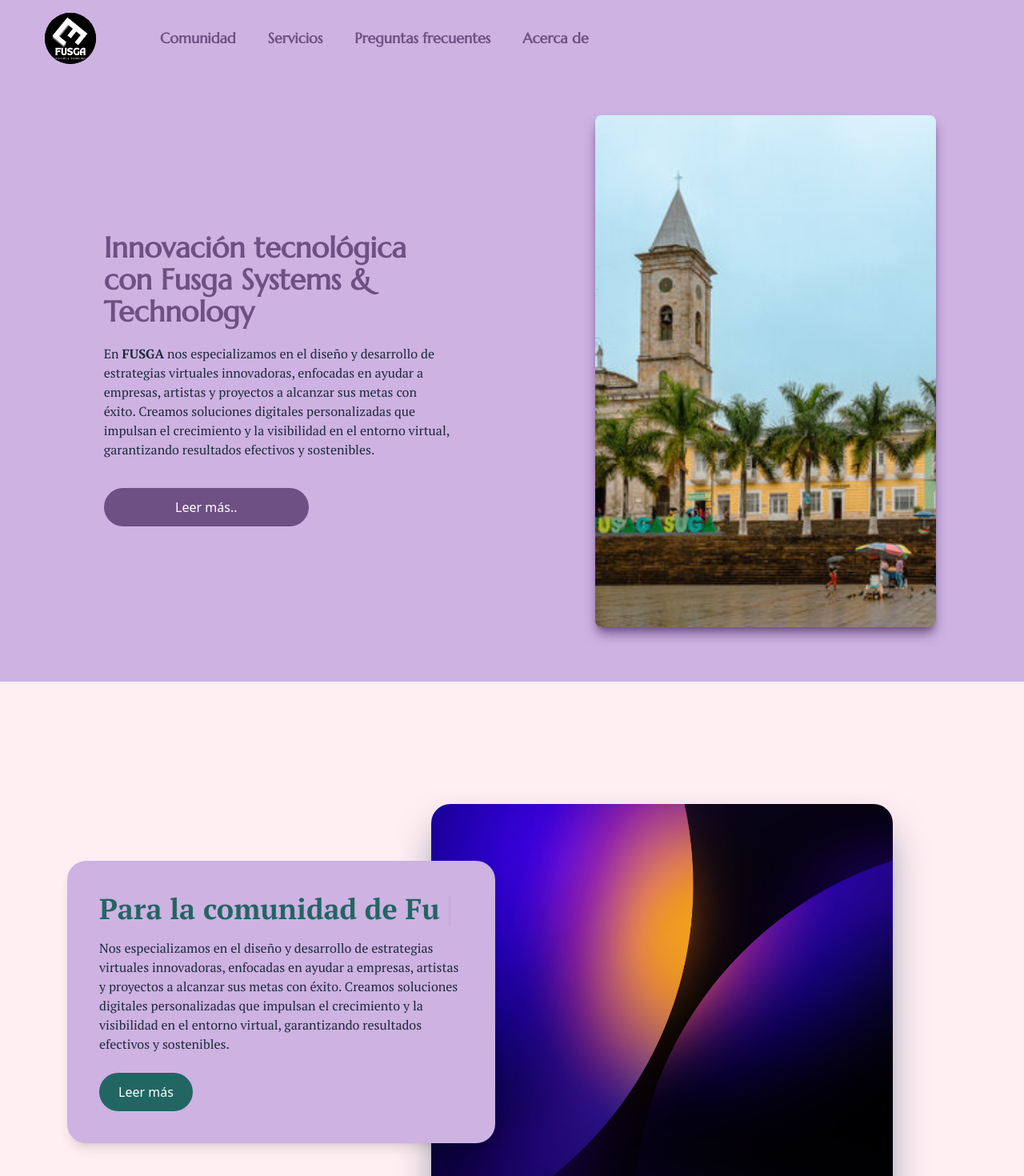
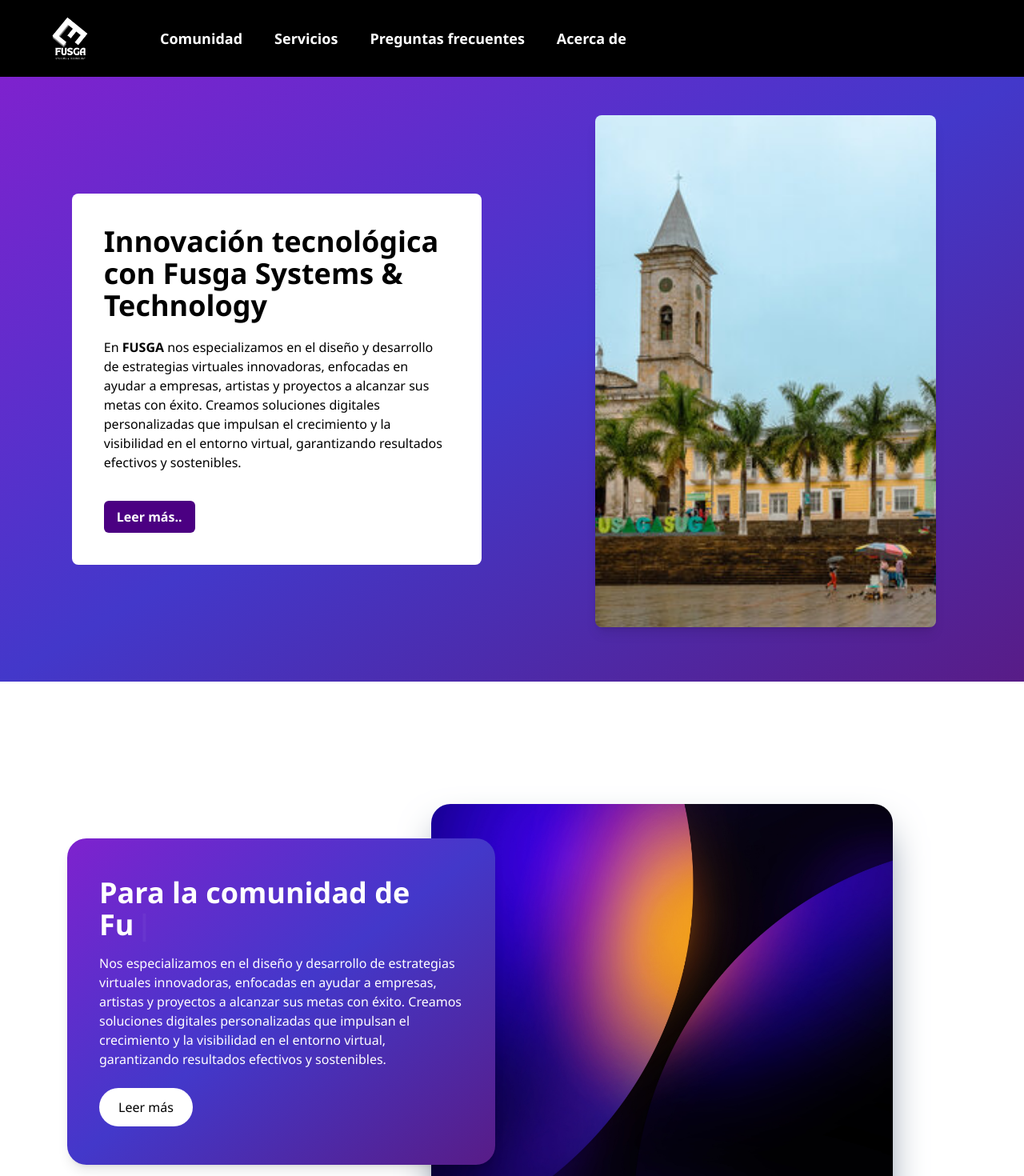
Before and after one commit to dagarciagil/Fusga, a React (Vite) app: page / in a window 1280 px wide. Shown: the top 1470 px of the page at 80% size. Built offline with nearby package versions, Linux system fonts and the light colour scheme.

Commit message:
cambio colores y fuente toda la pagina

```diff
--- a/src/components/layout/Footer.tsx
+++ b/src/components/layout/Footer.tsx
@@ -3,8 +3,8 @@ import { Facebook, Instagram, Mail, Phone } from "lucide-react";
 
 export const Footer = () => {
   return (
-    <footer className="bg-pinkC text-ptextC pt-10 pb-6 px-6 md:px-16">
-      <section className="flex flex-col md:flex-row justify-between items-start  border-b border-gray-700 pb-8">
+    <footer className="bg-black text-white pt-10 pb-6 px-6 md:px-16">
+      <section className="flex flex-col md:flex-row justify-between items-start border-b border-gray-700 pb-8">
         {/* Logo y descripción */}
         <article className="flex flex-col items-start">
           <img
@@ -12,13 +12,13 @@ export const Footer = () => {
             alt="FUSGA Logo"
             className="h-16 w-16 rounded-full mb-3"
           />
-          <p className="text-sm text-purpleC">Fusga Systems & Technology</p>
+          <p className="text-sm text-white">Fusga Systems & Technology</p>
         </article>
 
         {/* Contacto */}
         <article>
           <h3 className="text-lg font-semibold mb-2">Contacto</h3>
-          <ul className="space-y-1 text-sm text-purpleC">
+          <ul className="space-y-1 text-sm text-white">
             <li className="flex items-center gap-2">
               <Mail size={16} /> contacto@fusga.edu.co
             </li>
@@ -27,10 +27,11 @@ export const Footer = () => {
             </li>
           </ul>
         </article>
+
         {/* Redes sociales */}
         <article>
           <h3 className="text-lg font-semibold mb-2">Síguenos</h3>
-          <div className="flex items-center gap-4 text-purpleC">
+          <div className="flex items-center gap-4 text-white">
             <a
               href="https://facebook.com"
               target="_blank"
@@ -52,7 +53,7 @@ export const Footer = () => {
       </section>
 
       {/* Derechos de autor */}
-      <div className="text-center text-sm text-ptextC mt-6">
+      <div className="text-center text-sm text-white mt-6">
         &copy; {new Date().getFullYear()} FUSGA. Todos los derechos reservados.
       </div>
     </footer>
--- a/src/components/layout/Navbar.tsx
+++ b/src/components/layout/Navbar.tsx
@@ -7,7 +7,6 @@ export const Navbar = () => {
   const [isMenuOpen, setIsMenuOpen] = useState(false);
   const location = useLocation();
 
-  // Cierra el menú móvil al cambiar de ruta
   useEffect(() => {
     setIsMenuOpen(false);
   }, [location.pathname]);
@@ -16,8 +15,8 @@ export const Navbar = () => {
     setIsMenuOpen(!isMenuOpen);
   };
 
-  return (
-    <header className="relative z-50 p-4 text-lg font-bold text-purpleC bg-pinkC">
+    return (
+    <header className="relative z-50 p-4 text-lg font-bold text-white bg-black">
       <nav className="flex items-center justify-start gap-20">
         {/* Logo */}
         <div className="flex items-center justify-center w-16 h-16 ml-10 bg-black rounded-full sm:h-16 sm:w-16">
@@ -32,11 +31,10 @@ export const Navbar = () => {
 
         {/* Botón hamburguesa */}
         <button
-          className="ml-auto mr-4 text-purpleC md:hidden"
+          className="ml-auto mr-4 text-white md:hidden"
           onClick={toggleMenu}
           aria-label="Abrir menú"
         >
-          {/* Si el menu esta abierto muestra la X con las rutas, sino muestra el menu hamburguesa */}
           {isMenuOpen ? <X size={28} /> : <Menu size={28} />}
         </button>
 
@@ -53,8 +51,8 @@ export const Navbar = () => {
             </Link>
           </li>
           <li>
-            <a href="/#faq" className="hover:text-greenC">
-              Preguntas frecuentes
+            <a href="/#faq-section" className="hover:text-greenC">
+               Preguntas frecuentes
             </a>
           </li>
           <li>
@@ -65,10 +63,10 @@ export const Navbar = () => {
         </ul>
       </nav>
 
-      {/* Menú móvil (visible solo si está abierto) si isMenuOpen es true muestra el menú y cambia a la X */}
+      {/* Menú móvil */}
       {isMenuOpen && (
-        <nav className="absolute left-0 right-0 overflow-y-auto border-gray-700 shadow-md bg-pinkC md:hidden top-full z-1">
-          <ul className="flex flex-col px-4 py-2 text-base">
+        <nav className="absolute left-0 right-0 overflow-y-auto border-gray-700 shadow-md bg-black md:hidden top-full z-10">
+          <ul className="flex flex-col px-4 py-2 text-base text-white">
             <li>
               <Link
                 to="/"
@@ -97,13 +95,14 @@ export const Navbar = () => {
               </Link>
             </li>
             <li>
-              <Link
-                to="/faq"
+              <a
+                href="/#faq-section"
                 className="block py-2 hover:text-greenC"
                 onClick={toggleMenu}
               >
                 Preguntas frecuentes
-              </Link>
+              </a>
+
             </li>
             <li>
               <Link
--- a/src/pages/Comunity/Comunity.tsx
+++ b/src/pages/Comunity/Comunity.tsx
@@ -1,7 +1,7 @@
 export const Comunity = () => {
   return (
     <>
-      <section className="relative h-auto py-10 md:h-screen lg:h-screen 3xl:h-screen">
+      <section className="relative h-auto py-10 md:h-screen lg:h-screen 3xl:h-screen bg-white">
         {/* Elementos decorativos de fondo */}
         <section className="h-[95%] flex flex-col items-center justify-center gap-4 px-4 relative z-10">
           <div data-aos="fade-down" className="max-w-2xl mx-auto text-center">
@@ -16,7 +16,7 @@ export const Comunity = () => {
 
           {/* Panel de Bolsa de empleo */}
           <section className="grid grid-cols-1 gap-5 mb-16 md:place-items-center md:place-content-center lg:grid-cols-2 lg:w-[80%] lg:gap-0 3xl:w-[80%]">
-            <section className="flex flex-col justify-center w-full h-64 md:w-[80%] md:h-[20rem] md:p-10 lg:flex-row lg:w-[95%] 3xl:w-[90%] 3xl:h-[25rem] p-6 overflow-hidden rounded-lg bg-colorCard relative group transition-all duration-300 hover:shadow-lg hover:shadow-purple-300/50">
+             <section className="flex flex-col justify-center w-full h-64 md:w-[80%] md:h-[20rem] md:p-10 lg:flex-row lg:w-[95%] 3xl:w-[90%] 3xl:h-[25rem] p-6 overflow-hidden rounded-lg bg-gradient-to-br from-purple-700 via-indigo-700 to-purple-900 md:py-12-200 text-white relative group transition-all duration-300 hover:shadow-lg hover:shadow-teal-300/50">
               {/* Elemento decorativo */}
               <div className="absolute w-32 h-32 transition-all duration-500 rounded-full -bottom-10 -right-10 bg-white/10 group-hover:-bottom-5 group-hover:-right-5"></div>
 
@@ -47,7 +47,7 @@ export const Comunity = () => {
             </section>
 
             {/* Panel de Turismo */}
-            <section className="flex flex-col justify-center w-full h-64 md:w-[80%] md:h-[20rem] md:p-10 lg:flex-row lg:w-[95%] 3xl:w-[90%] 3xl:h-[25rem] p-6 overflow-hidden rounded-lg bg-colorCard relative group transition-all duration-300 hover:shadow-lg hover:shadow-teal-300/50">
+            <section className="flex flex-col justify-center w-full h-64 md:w-[80%] md:h-[20rem] md:p-10 lg:flex-row lg:w-[95%] 3xl:w-[90%] 3xl:h-[25rem] p-6 overflow-hidden rounded-lg bg-gradient-to-br from-purple-700 via-indigo-700 to-purple-900 md:py-12-200 text-white relative group transition-all duration-300 hover:shadow-lg hover:shadow-teal-300/50">
               {/* Elemento decorativo */}
               <div className="absolute w-32 h-32 transition-all duration-500 rounded-full -top-10 -left-10 bg-white/10 group-hover:-top-5 group-hover:-left-5"></div>
 
--- a/src/pages/Home/components/Comunity.tsx
+++ b/src/pages/Home/components/Comunity.tsx
@@ -19,9 +19,9 @@ export const ComunityH = () => {
           whileInView={{ opacity: 1, y: 0 }}
           viewport={{ once: false, amount: 0.3 }}
           transition={{ duration: 0.8, delay: 0.3 }}
-          className="bg-pinkC w-full z-10 sm:w-[90%] md:w-[80%] lg:w-[35rem] rounded-3xl shadow-lg hover:shadow-2xl transition-all duration-300 p-6 sm:p-8 md:p-10"
+          className="bg-gradient-to-br from-purple-700 via-indigo-700 to-purple-900 md:py-12 z-10 sm:w-[90%] md:w-[80%] lg:w-[35rem] rounded-3xl shadow-lg hover:shadow-2xl transition-all duration-300 p-6 sm:p-8 md:p-10"
         >
-          <h2 className="mb-4 text-xl font-bold sm:text-2xl md:text-3xl lg:text-4xl text-greenC">
+          <h2 className="mb-4 text-xl font-bold sm:text-2xl md:text-3xl lg:text-4xl text-white">
             <Typewriter
               words={['Para la comunidad de Fusagasugá']}
               loop={Infinity}
@@ -36,7 +36,7 @@ export const ComunityH = () => {
             initial={{ opacity: 0, y: 20 }}
             animate={{ opacity: 1, y: 0 }}
             transition={{ delay: 0.6, duration: 0.6 }}
-            className="mb-6 text-sm sm:text-base md:text-lg lg:text-base text-ptextC"
+            className="mb-6 text-sm sm:text-base md:text-lg lg:text-base text-white"
           >
             Nos especializamos en el diseño y desarrollo de estrategias virtuales innovadoras, enfocadas en ayudar a empresas, artistas y proyectos a alcanzar sus metas con éxito. Creamos soluciones digitales personalizadas que impulsan el crecimiento y la visibilidad en el entorno virtual, garantizando resultados efectivos y sostenibles.
           </motion.p>
@@ -45,7 +45,7 @@ export const ComunityH = () => {
               whileHover={{ scale: 1.05, boxShadow: "0 0 2px #000000" }}
               whileTap={{ scale: 0.95 }}
               transition={{ type: "spring", stiffness: 300 }}
-              className="px-6 py-3 text-sm text-white bg-greenC hover:bg-purpleC sm:text-base rounded-3xl"
+              className="px-6 py-3 text-sm text-black bg-white hover:bg-gray-100 sm:text-base rounded-3xl"
             >
               Leer más
             </motion.button>
@@ -57,11 +57,11 @@ export const ComunityH = () => {
           initial={{ opacity: 1, y: 40 }}
           whileInView={{ opacity: 40, y: 41 }}
           viewport={{ once: false, amount: 0.3 }}
-          animate={{ y: [0, -10, 0] }} // animación vertical continua
+          animate={{ y: [0, -10, 0] }}
           transition={{
             duration: 2,
             repeat: Infinity,
-            repeatType: "mirror", // ida y vuelta
+            repeatType: "mirror",
             ease: "easeInOut"
           }}
           className="relative w-full lg:-left-20 sm:w-[90%] md:w-[80%] lg:w-[38rem] h-[16rem] sm:h-[22rem] md:h-[26rem] lg:h-[36rem] rounded-3xl overflow-hidden shadow-slate-500 shadow-2xl"
--- a/src/pages/Home/components/Hero.tsx
+++ b/src/pages/Home/components/Hero.tsx
@@ -3,18 +3,23 @@ import { Link } from "react-router-dom";
 
 export const Hero = () => {
   return (
-    <main className="flex items-center justify-center overflow-hidden bg-pinkC md:py-12">
-      <section className="flex flex-col items-center w-full justify-evenly lg:flex-row md:gap-8 ">
+    <main className="flex items-center justify-center overflow-hidden bg-gradient-to-br from-purple-700 via-indigo-700 to-purple-900 md:py-12">
+      <section className="flex flex-col items-center w-full justify-evenly lg:flex-row md:gap-8">
         {/* Contenido textual */}
-        <article className="flex flex-col items-center justify-center p-10 text-center lg:items-start lg:w-[40%] lg:text-left">
-          <header className="">
-            <h1 className="text-2xl font-bold text-purpleC sm:text-3xl md:text-4xl">
+        <article
+          className="flex flex-col items-center justify-center p-10 text-center lg:items-start lg:w-[40%] lg:text-left
+            bg-white rounded-lg
+          "
+        >
+          <header>
+            <h1 className="text-2xl font-bold sm:text-3xl md:text-4xl text-black">
               Innovación tecnológica con Fusga Systems & Technology
+              <br />
             </h1>
           </header>
 
           <div className="w-auto my-5">
-            <p className="text-sm text-ptextC md:text-base">
+            <p className="text-sm md:text-base text-black">
               En <strong>FUSGA</strong> nos especializamos en el diseño y
               desarrollo de estrategias virtuales innovadoras, enfocadas en
               ayudar a empresas, artistas y proyectos a alcanzar sus metas con
@@ -26,7 +31,7 @@ export const Hero = () => {
 
           <footer className="mt-4">
             <Link to="/about">
-              <button className="w-48 h-10 text-sm text-white transition-all duration-300 rounded-full hover:bg-greenC bg-purpleC md:h-12 md:w-64 md:text-base">
+              <button className="bg-purpleDarkC text-white px-4 py-2 rounded-md font-semibold hover:bg-[#3A006A]">
                 Leer más..
               </button>
             </Link>
--- a/tailwind.config.js
+++ b/tailwind.config.js
@@ -4,46 +4,47 @@ const plugin = require('tailwindcss/plugin');
 module.exports = {
   content: [
     "./index.html",
-    "./src/**/*.{js,ts,jsx,tsx,vue}", // Ajusta según tu framework
+    "./src/**/*.{js,ts,jsx,tsx,vue}",
   ],
   theme: {
     extend: {
       fontFamily: {
-        marcellus: ['Marcellus', 'serif'], // Fuene principal
-        ptSerif: ['PT Serif', 'serif'] // Fuente secundaria
+        aptos: ['"Segoe UI"', 'system-ui', '-apple-system', 'BlinkMacFont', '"Helvetica Neue"', 'sans-serif'],
+        aptosText: ['"Segoe UI"', 'system-ui', '-apple-system', 'BlinkMacFont', '"Helvetica Neue"', 'sans-serif'],
       },
-      colors: {
-        whiteC: '#F5FFF9',
-        sweetPinkC: '#ffeef2',
-        pinkC: '#CDB2E2',
-        greenC: '#226663',
-        purpleC: '#6E5084',
-        ptextC: '#1e293b',
+     colors: {
+        whiteC: '#ffffff',
+        blackC: '#000000',
+        grayLightC: '#f5f5f5',
+        grayDarkC: '#1f1f1f',
+        textC: '#111111',
+        accentC: '#333333',
+        purpleDarkC: '#4B0082',
       },
       screens: {
         '2xl': '1540px',
-        '3xl': '1920px', // Tamaño de pantalla personalizado
+        '3xl': '1920px',
       },
-      // Color gradiente de las tarjetas comunidad
       backgroundImage: {
-        'colorCard': 'linear-gradient(to bottom right, #99f6e4, #93c5fd, #d8b4fe)',
+        'colorCard': 'linear-gradient(to bottom right, #000000, #222222)',
       },
     },
   },
   plugins: [
-    // Plugin para la fuente
     plugin(function ({ addBase, theme }) {
       addBase({
-        'h1, h2, h3, h4, h5, h6, ul, li, link': {
-          fontFamily: theme('fontFamily.marcellus'),
+        'h1, h2, h3, h4, h5, h6, ul, li, a': {
+          fontFamily: theme('fontFamily.aptos'),
         },
         'p, span, blockquote, img': {
-          fontFamily: theme('fontFamily.ptSerif'),
+          fontFamily: theme('fontFamily.aptosText'),
         },
         'body': {
-          backgroundColor: theme('colors.sweetPinkC'),
-        }
+          backgroundColor: theme('colors.whiteC'),
+          color: theme('colors.textC'),
+        },
+
       });
-    })
+    }),
   ],
-}
+};
```
Also changed, not shown: src/pages/Home/components/Faq.tsx (+3 -4 lines), src/pages/Home/components/Services.tsx (+6 -9 lines), src/pages/Services/Services.tsx (+9 -12 lines).
